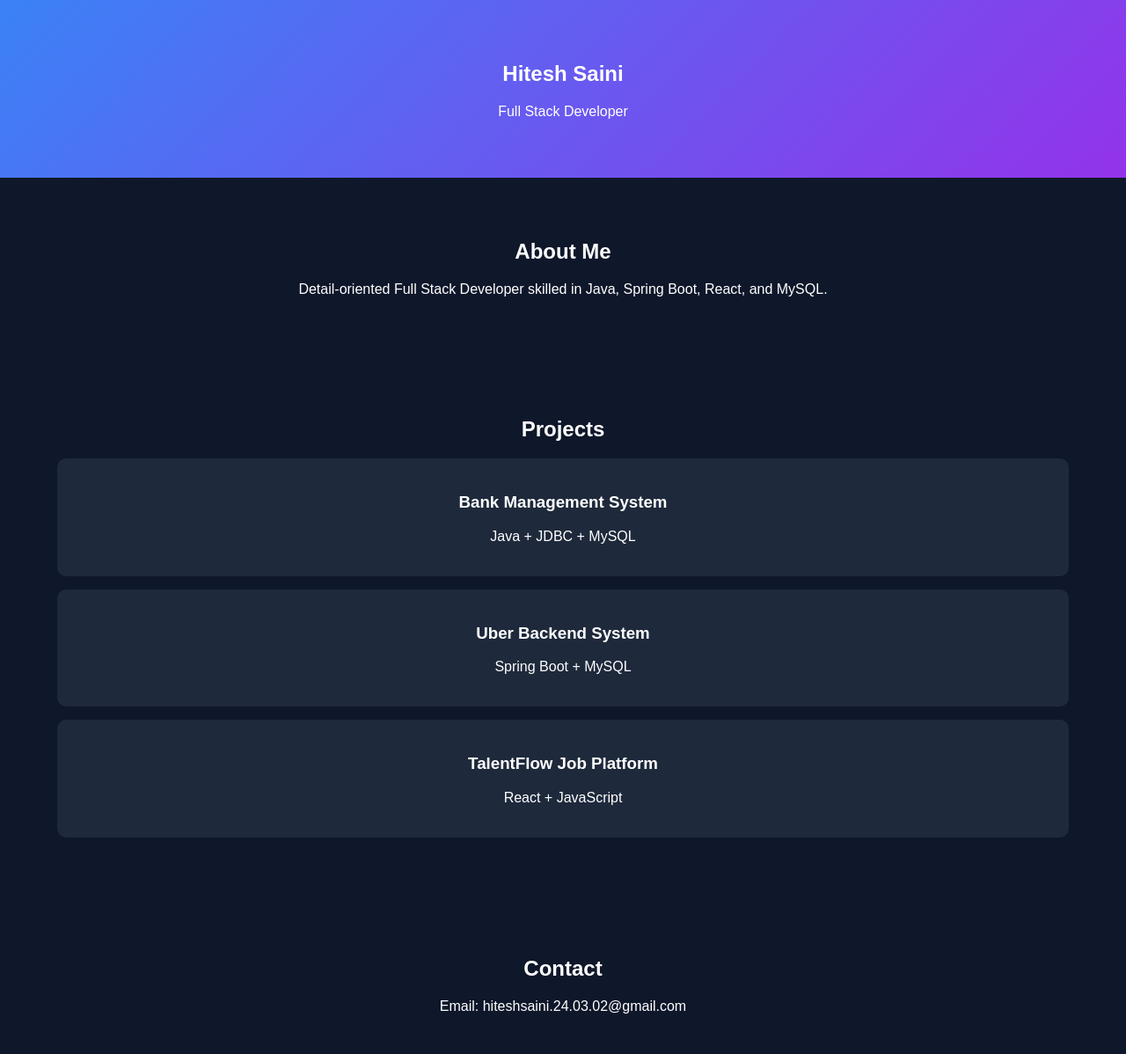
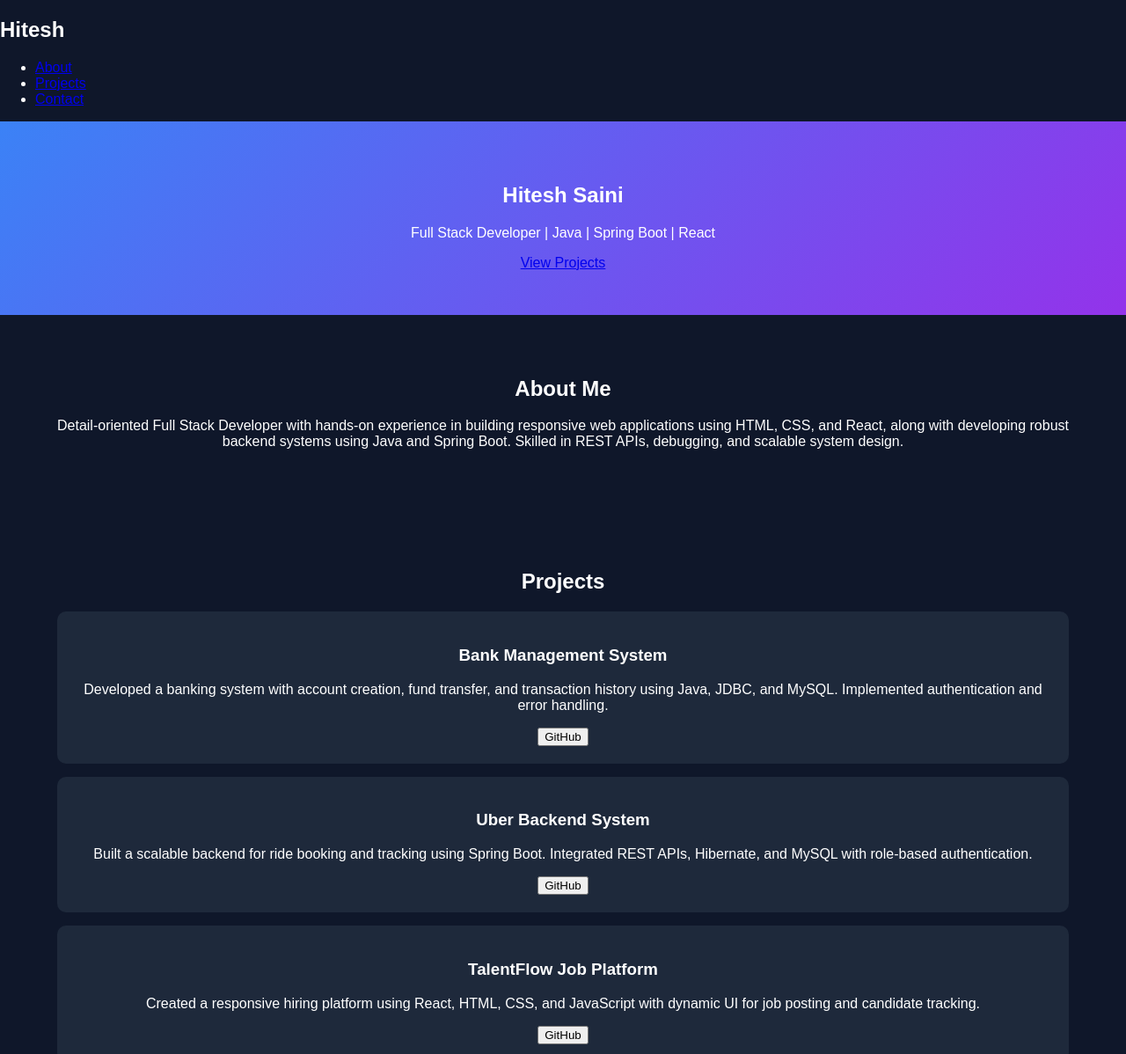
Before and after one commit to hiteshsaini24/portfolio-initial, a plain HTML site: page index.html in a window 1280 px wide. Shown: the top 1198 px of the page at 88% size. Drawn offline with Linux system fonts and the light colour scheme.

Commit message:
Update index.html

```diff
--- a/index.html
+++ b/index.html
@@ -4,50 +4,75 @@
   <meta charset="UTF-8" />
   <meta name="viewport" content="width=device-width, initial-scale=1.0"/>
   <title>Hitesh Saini | Portfolio</title>
+
+  <!-- Google Font -->
+  <link href="https://fonts.googleapis.com/css2?family=Poppins:wght@300;500;700&display=swap" rel="stylesheet">
+
   <link rel="stylesheet" href="style.css"/>
 </head>
+
 <body>
+
+  <!-- NAVBAR -->
+  <nav>
+    <h2>Hitesh</h2>
+    <ul>
+      <li><a href="#about">About</a></li>
+      <li><a href="#projects">Projects</a></li>
+      <li><a href="#contact">Contact</a></li>
+    </ul>
+  </nav>
 
   <!-- HERO -->
   <section class="hero">
-    <h1>Hitesh Saini</h1>
-    <p>Full Stack Developer</p>
+    <h1 class="fade-in">Hitesh Saini</h1>
+    <p class="fade-in delay">Full Stack Developer | Java | Spring Boot | React</p>
+    <a href="#projects" class="btn fade-in delay2">View Projects</a>
   </section>
 
   <!-- ABOUT -->
-  <section class="about">
+  <section id="about" class="glass">
     <h2>About Me</h2>
     <p>
-      Detail-oriented Full Stack Developer skilled in Java, Spring Boot, React, and MySQL.
+      Detail-oriented Full Stack Developer with hands-on experience in building responsive web applications using HTML, CSS, and React, along with developing robust backend systems using Java and Spring Boot. Skilled in REST APIs, debugging, and scalable system design.
     </p>
   </section>
 
   <!-- PROJECTS -->
-  <section class="projects">
+  <section id="projects">
     <h2>Projects</h2>
 
-    <div class="card">
+    <div class="project-container">
+
+      <div class="card glass">
         <h3>Bank Management System</h3>
-      <p>Java + JDBC + MySQL</p>
+        <p>Developed a banking system with account creation, fund transfer, and transaction history using Java, JDBC, and MySQL. Implemented authentication and error handling.</p>
+        <button>GitHub</button>
       </div>
 
-    <div class="card">
+      <div class="card glass">
         <h3>Uber Backend System</h3>
-      <p>Spring Boot + MySQL</p>
+        <p>Built a scalable backend for ride booking and tracking using Spring Boot. Integrated REST APIs, Hibernate, and MySQL with role-based authentication.</p>
+        <button>GitHub</button>
       </div>
 
-    <div class="card">
+      <div class="card glass">
         <h3>TalentFlow Job Platform</h3>
-      <p>React + JavaScript</p>
+        <p>Created a responsive hiring platform using React, HTML, CSS, and JavaScript with dynamic UI for job posting and candidate tracking.</p>
+        <button>GitHub</button>
       </div>
 
+    </div>
   </section>
 
   <!-- CONTACT -->
-  <section class="contact">
+  <section id="contact" class="glass">
     <h2>Contact</h2>
     <p>Email: hiteshsaini.24.03.02@gmail.com</p>
+    <p>Phone: 9116602664</p>
+    <a href="https://github.com/hiteshsaini24" target="_blank" class="btn">GitHub</a>
   </section>
 
+  <script src="script.js"></script>
 </body>
 </html>
```
Lines whose indentation alone changed are shown as unchanged.
